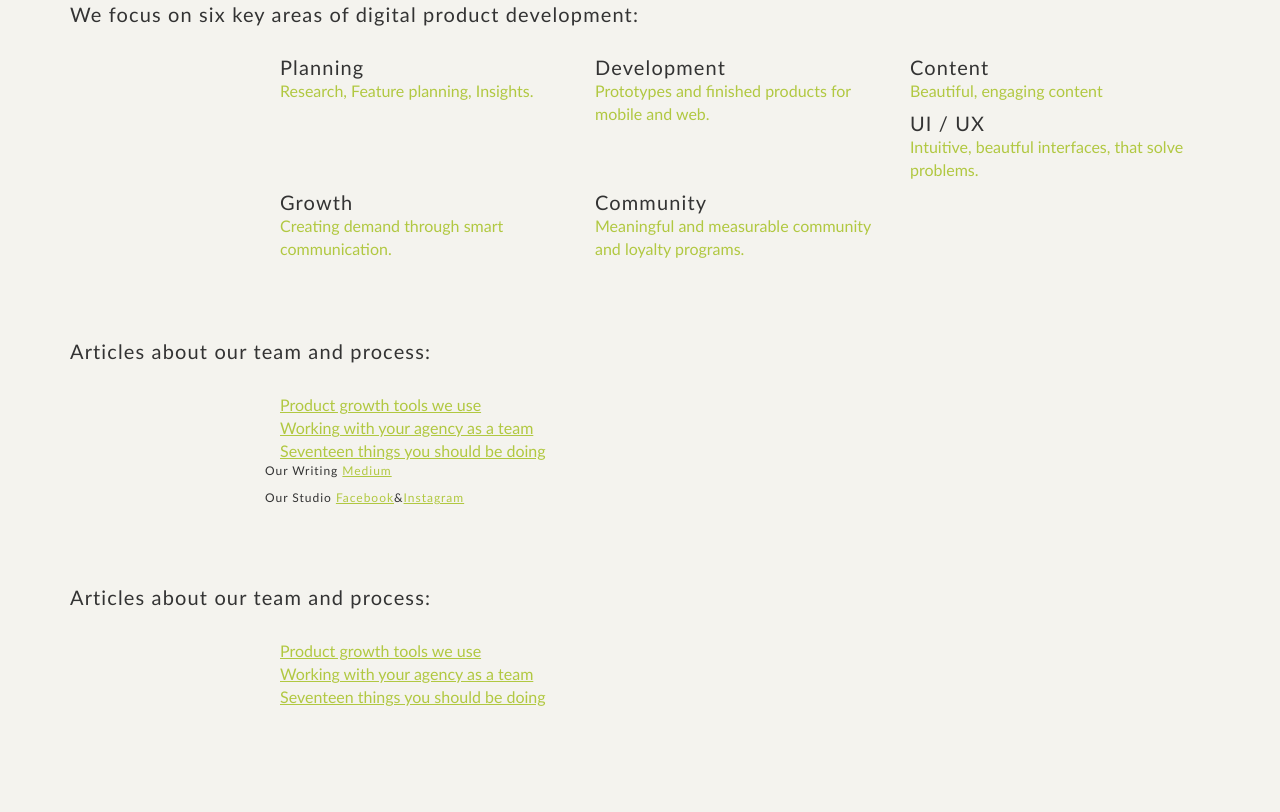
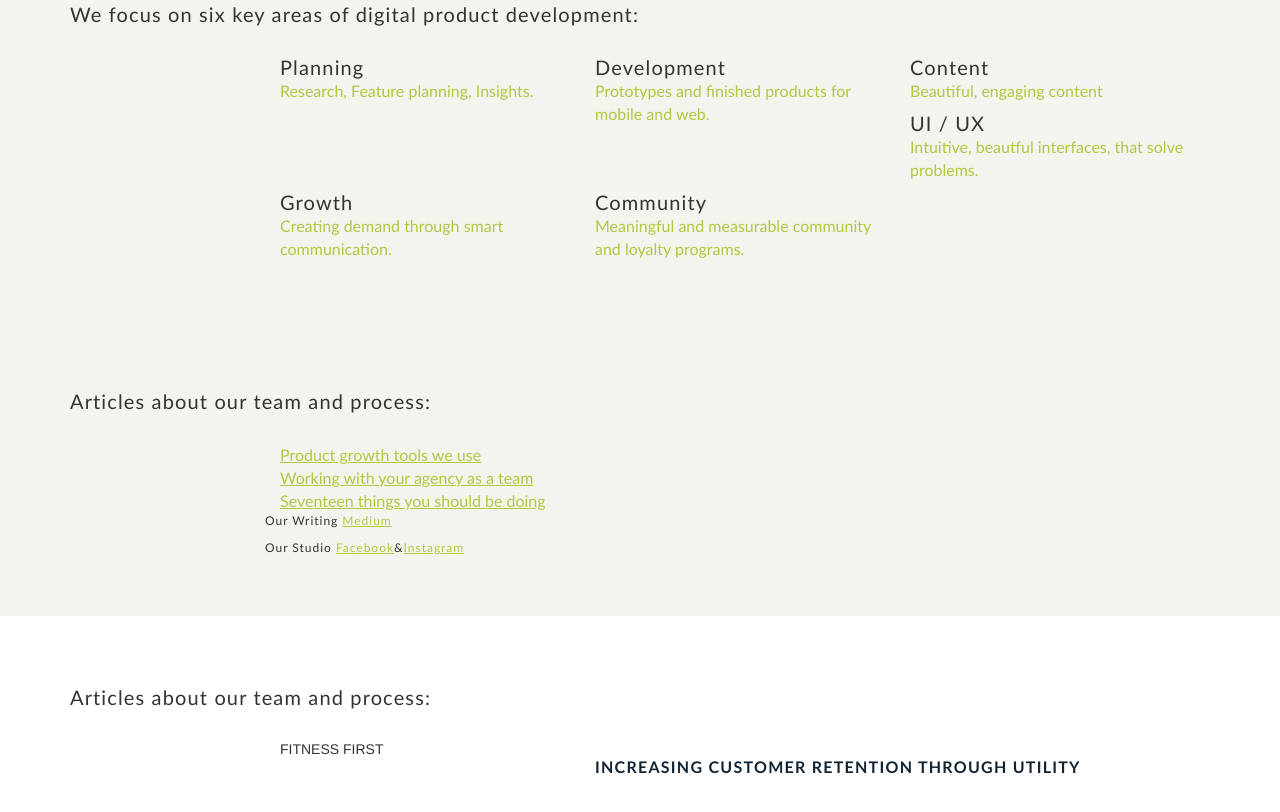
Before and after one commit to searleb/mf-holding-page, a plain HTML site: page index.html in a window 1280 px wide. Shown: the part 864-1676 px from the top of the page. Before the commit the page ends 1622 px from the top, so only its background shows below. Drawn offline with nearby package versions, Linux system fonts and the light colour scheme; a small style sheet from the web is missing.

Commit message:
progress

```diff
--- a/index.html
+++ b/index.html
@@ -130,9 +130,11 @@
 					</div>
 				</div>
 			</section>
+		</div> <!-- end container -->
 
-			<!-- Work -->
-			<section id="work">
+		<!-- Work -->
+		<section id="work">
+			<div class="container">
 				<div class="row">
 					<div class="col-xs-11 col-sm-10 col-sm-offset-2 section-title">
 						<h2>Articles about our team and process:</h2>
@@ -140,16 +142,18 @@
 				</div>
 				<div class="row">
 					<div class="col-xs-11 col-xs-offset-1 col-sm-10 col-sm-offset-2">
-						<ul>
-							<li><a href="">Product growth tools we use</a></li>
-							<li><a href="">Working with your agency as a team</a></li>
-							<li><a href="">Seventeen things you should be doing</a></li>
-						</ul>
+						<article>
+							<div class="col-sm-4">FITNESS FIRST</div>
+							<div class="col-sm-8">
+								<h3 class="blog-title">Increasing customer retention through utility</h3>
+
+							</div>
+						</article>
 					</div>
 				</div>
-			</section>
+			</div>
+		</section>
 
-		</div> <!-- end container -->
 
 
 		<!-- jQuery -->
--- a/scss/styles.scss
+++ b/scss/styles.scss
@@ -81,14 +81,16 @@ p{
 	font-size:16px;
 	line-height: 23px;
 }
-// .details a{
-// 	font-family: $font-details;
-// 	font-weight: $font-details-weight;
-// 	font-style: $font-details-style;
-// 	font-size: 12px;
-// 	letter-spacing: 0.98px;
-// 	line-height: 17px;
-// }
+.blog-title{
+	font-family: $font-title;
+	font-weight: $font-title-weight;
+	font-style: $font-title-style;
+	color: $color-mf-navy;
+	text-transform: uppercase;
+	font-size: 16px;
+	letter-spacing: 1.26px;
+	line-height: 16px;
+}
 .details, .details a{
 	font-family: $font-details;
 	font-weight: $font-details-weight;
@@ -217,6 +219,10 @@ a{
 }
 
 section{
-	margin-bottom: 50px;
-	margin-top: 50px;
+	padding-bottom: 50px;
+	padding-top: 50px;
 }
+
+#work{
+	background-color: #FFF;
+}
```
Also changed, not shown: scss/styles.css, 2 other files.
